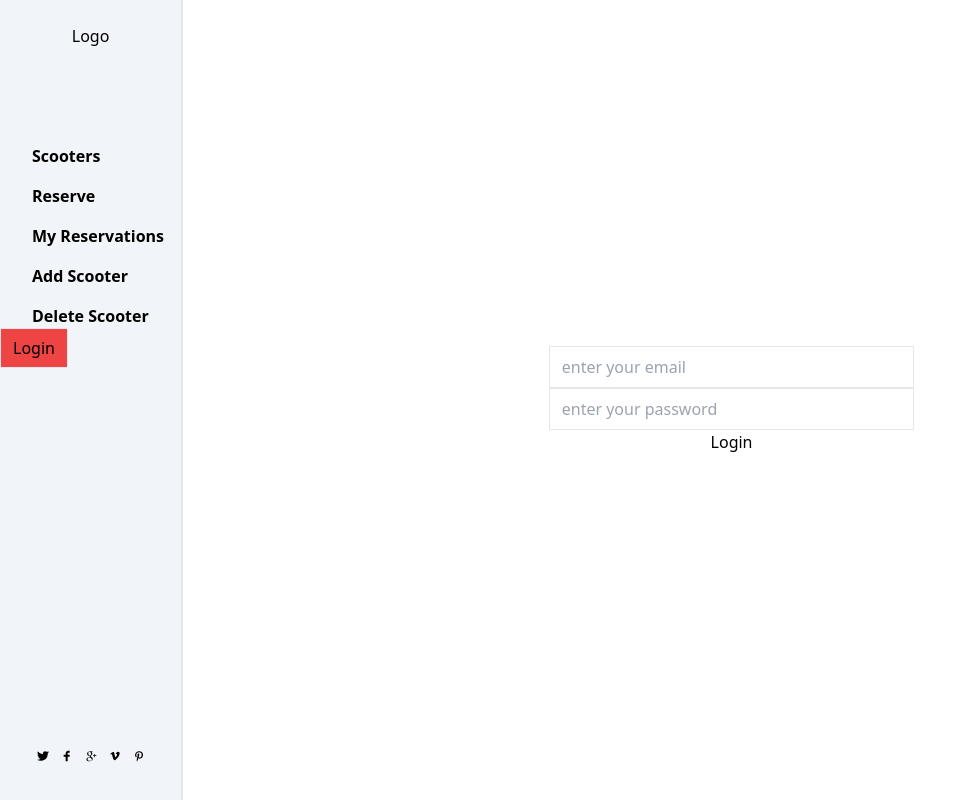
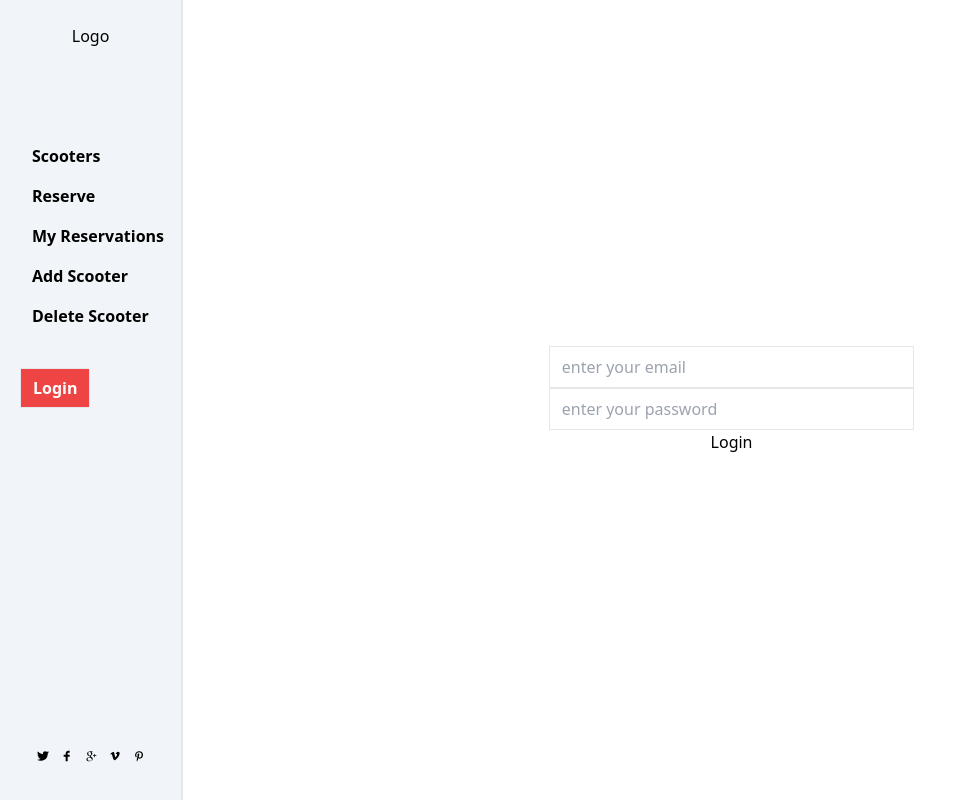
Before and after one commit to afizsavage/booking-app, a React (Create React App) app: page /login in a window 1280 px wide. Shown: the whole page, without its empty margins (0-977 px from the left). Built offline with nearby package versions, Linux system fonts and the light colour scheme.

Commit message:
add logout feature

```diff
--- a/src/components/auth/login.js
+++ b/src/components/auth/login.js
@@ -2,7 +2,6 @@
 import axios from 'axios';
 import { useForm } from 'react-hook-form';
 import { useNavigate } from 'react-router-dom';
-// import { RootState } from '../../app/store'
 import { useDispatch } from 'react-redux';
 import { logUserIn } from '../../redux/users/userSlice';
 
@@ -20,10 +19,6 @@ const Login = () => {
     localStorage.setItem('token', token);
   };
 
-  // const deleteToken = () => {
-  //   localStorage.removeItem('token');
-  // };
-
   const onSubmit = (data) => {
     axios
       .post(
@@ -33,7 +28,6 @@ const Login = () => {
       .then((res) => {
         setToken(res.data.jwt);
         dispatch(logUserIn(res.data.user));
-        console.log(res.data.user);
         navigate('/');
       })
       .catch((error) => {
--- a/src/components/sidebar.js
+++ b/src/components/sidebar.js
@@ -1,7 +1,7 @@
 import PropTypes from 'prop-types';
 import { NavLink, useLocation } from 'react-router-dom';
 import { MdOutlineClose } from 'react-icons/md';
-import { useSelector } from 'react-redux';
+import { useSelector, useDispatch } from 'react-redux';
 import {
   TiSocialFacebook,
   TiSocialTwitter,
@@ -9,7 +9,7 @@ import {
   TiSocialPinterest,
   TiSocialVimeo,
 } from 'react-icons/ti';
-// import { useEffect } from 'react';
+import { logUserOut } from '../redux/users/userSlice';
 
 const links = [
   { name: 'Scooters', path: '/' },
@@ -51,8 +51,16 @@ const SocialLink = ({ icon }) => <li className="mx-1">{icon}</li>;
 
 const SideBar = ({ renderAside, setRenderAside }) => {
   const userState = useSelector((state) => state.user);
+  const dispatch = useDispatch();
 
-  console.log(userState);
+  const deleteToken = () => {
+    localStorage.removeItem('token');
+  };
+
+  const logout = () => {
+    deleteToken();
+    dispatch(logUserOut());
+  };
 
   return (
     <aside
@@ -81,11 +89,16 @@ const SideBar = ({ renderAside, setRenderAside }) => {
             />
           ))}
         </ul>
-        <div>
+        <div className="pl-5 mt-10">
           {userState.isLoggedIn ? (
-            <button type="button">Logout</button>
+            <button onClick={() => logout()} type="button">
+              Logout
+            </button>
           ) : (
-            <NavLink to="login" className="py-2 bg-red-500 px-3 border">
+            <NavLink
+              to="login"
+              className="py-2 bg-red-500 text-white font-semibold px-3 border"
+            >
               Login
             </NavLink>
           )}
```
